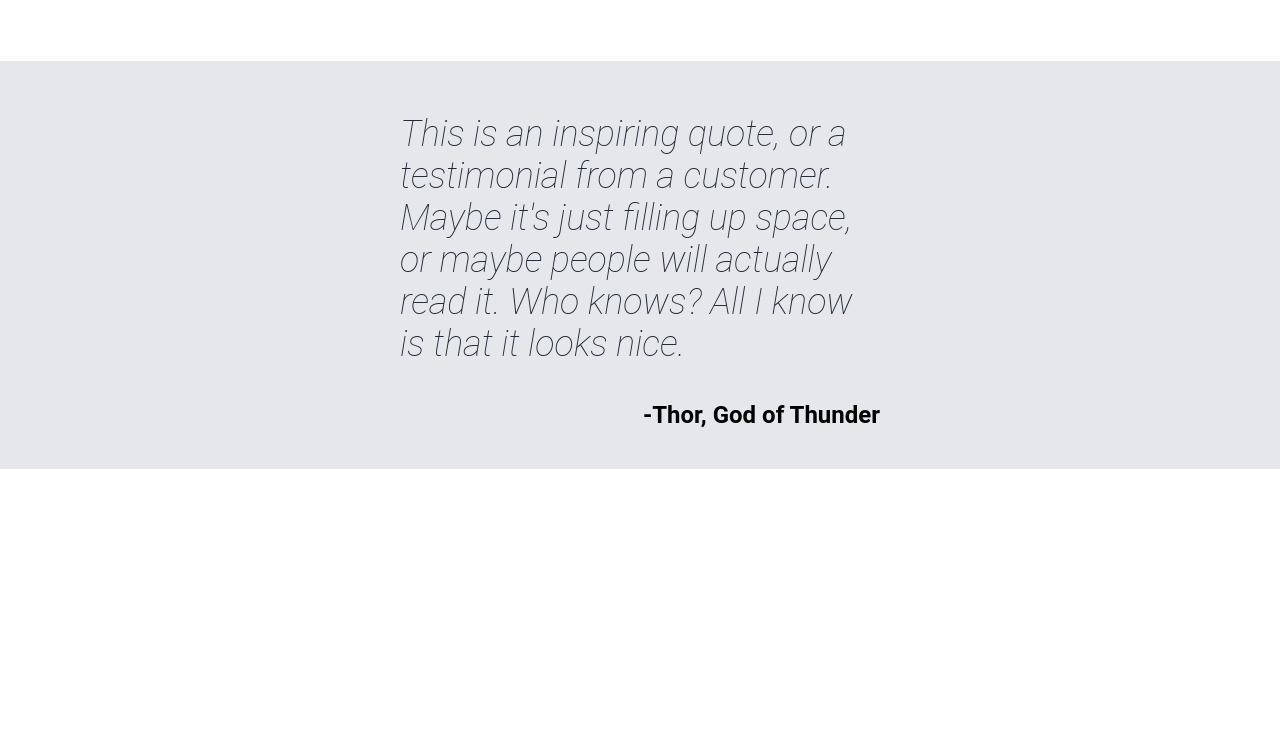
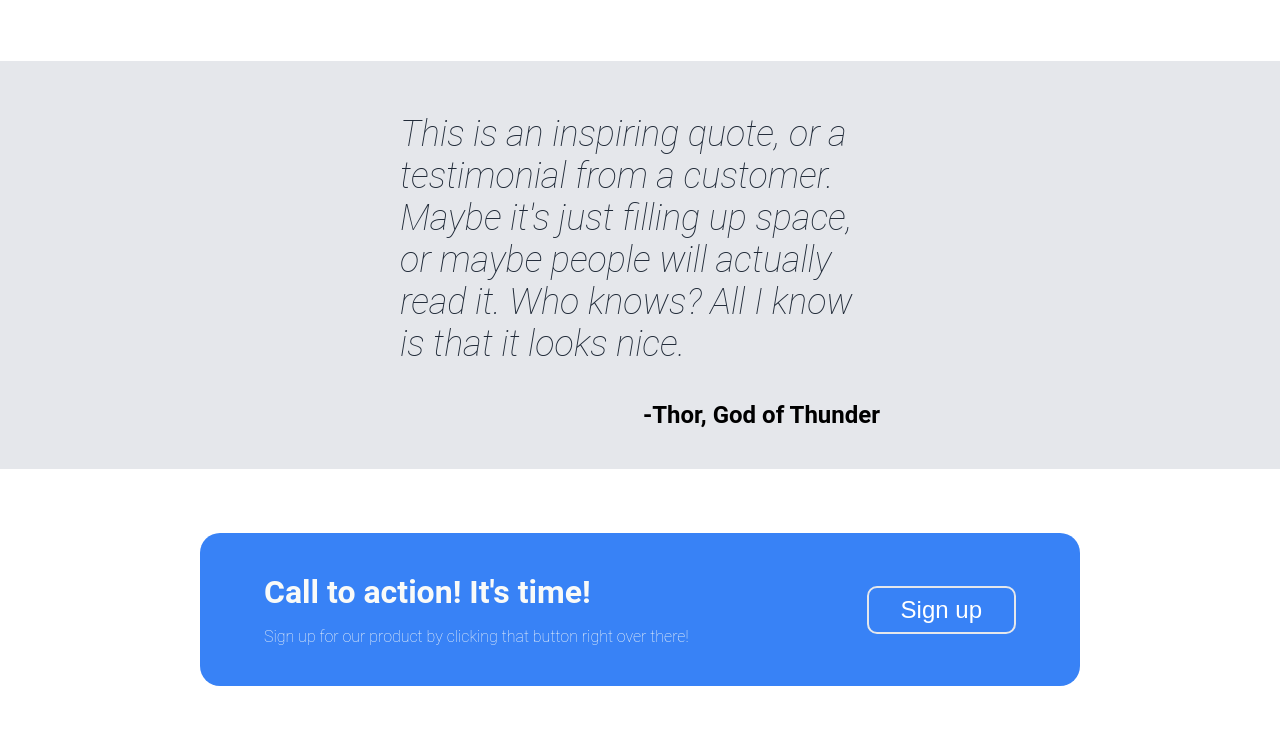
Before and after one commit to dwlknsn/odin-landing-page, a plain HTML site: page index.html in a window 1280 px wide. Shown: the part 967-1717 px from the top of the page. Before the commit the page ends 1436 px from the top, so only its background shows below. Drawn offline with Linux system fonts and the light colour scheme.

Commit message:
Add CTA section

```diff
--- a/index.html
+++ b/index.html
@@ -52,10 +52,23 @@
             </div>
         </div>
     </div>
+
     <div class="testimonials">
         <p class="quote">This is an inspiring quote, or a testimonial from a customer. Maybe it's just filling up space, or maybe people will actually read it. Who knows? All I know is that it looks nice.</p>
         <p class="thor">-Thor, God of Thunder</p>
     </div>
-    <footer class="footer"></footer>
+
+    <div class="cta-section">
+        <div class="cta-container">
+            <div class="text">
+                <p class="title">Call to action! It's time!</p>
+                <p class="subtext">Sign up for our product by clicking that button right over there!</p>
+            </div>
+            <button class="cta">Sign up</button>
+        </div>
+    </div>
+
+    <footer class="footer">
+    </footer>
 </body>
 </html>
--- a/styles.css
+++ b/styles.css
@@ -63,7 +63,7 @@ header {
     flex: 1;
 }
 
-.title {
+.hero .title {
     color: var(--text-color-1);
     font-size: 48px;
     font-weight: bolder;
@@ -71,13 +71,13 @@ header {
     padding: 0;
 }
 
-.subtext {
+.hero .subtext {
     color: var(--text-color-2);
     margin: 0;
     padding: 32px 0;
 }
 
-.button {
+.hero .button {
     background-color: var(--bg-color-3);
     border-radius: 10px;
     color: white;
@@ -121,7 +121,7 @@ header {
 }
 
 .info-pic {
-    border: 2px solid blue;
+    border: 2px solid var(--bg-color-3);
     border-radius: 20px;
     height: 200px;
     width: 200px;
@@ -145,3 +145,43 @@ header {
     font-weight: bolder;
     text-align: right;
 }
+
+.cta-section {
+    flex: 1;
+    padding: 64px 200px;
+}
+
+.cta-container {
+    align-items: center;
+    background-color: var(--bg-color-3);
+    border-radius: 20px;
+    display: flex;
+    justify-content: space-between;
+    padding: 32px 64px;
+}
+
+.cta-container .title {
+    color: var(--text-color-1);
+    font-size: 32px;
+    font-weight: bolder;
+    margin: 0;
+    padding: 8px 0;
+}
+
+.cta-container .subtext {
+    color: var(--text-color-1);
+    font-size: 16px;
+    font-weight: lighter;
+    margin: 0;
+    padding: 8px 0;
+}
+
+.cta-container .cta {
+    background-color: var(--bg-color-3);
+    border: 2px solid var(--bg-color-2);
+    border-radius: 10px;
+    color: white;
+    font-size: 24px;
+    padding: 8px 32px;
+
+}
```
